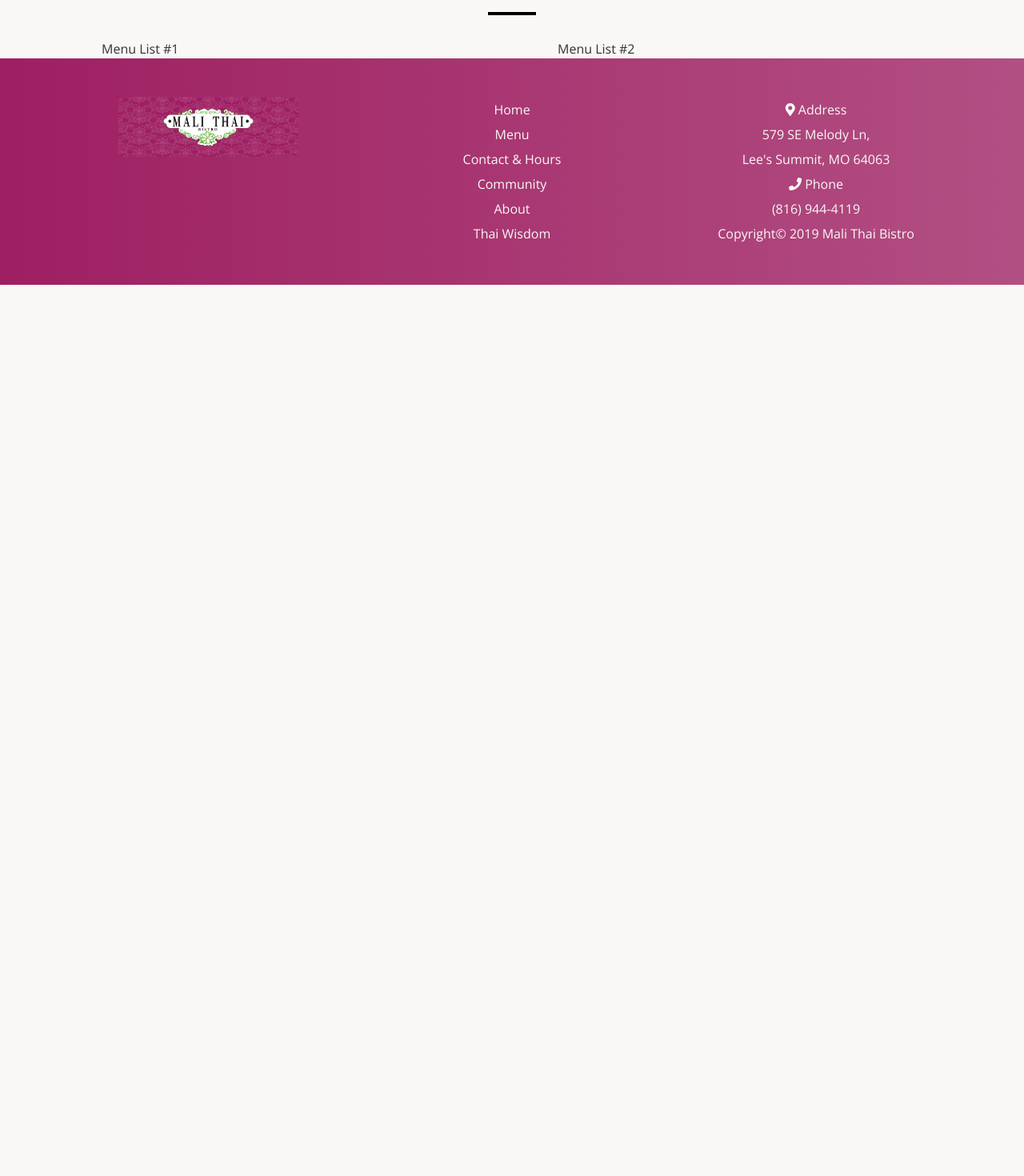
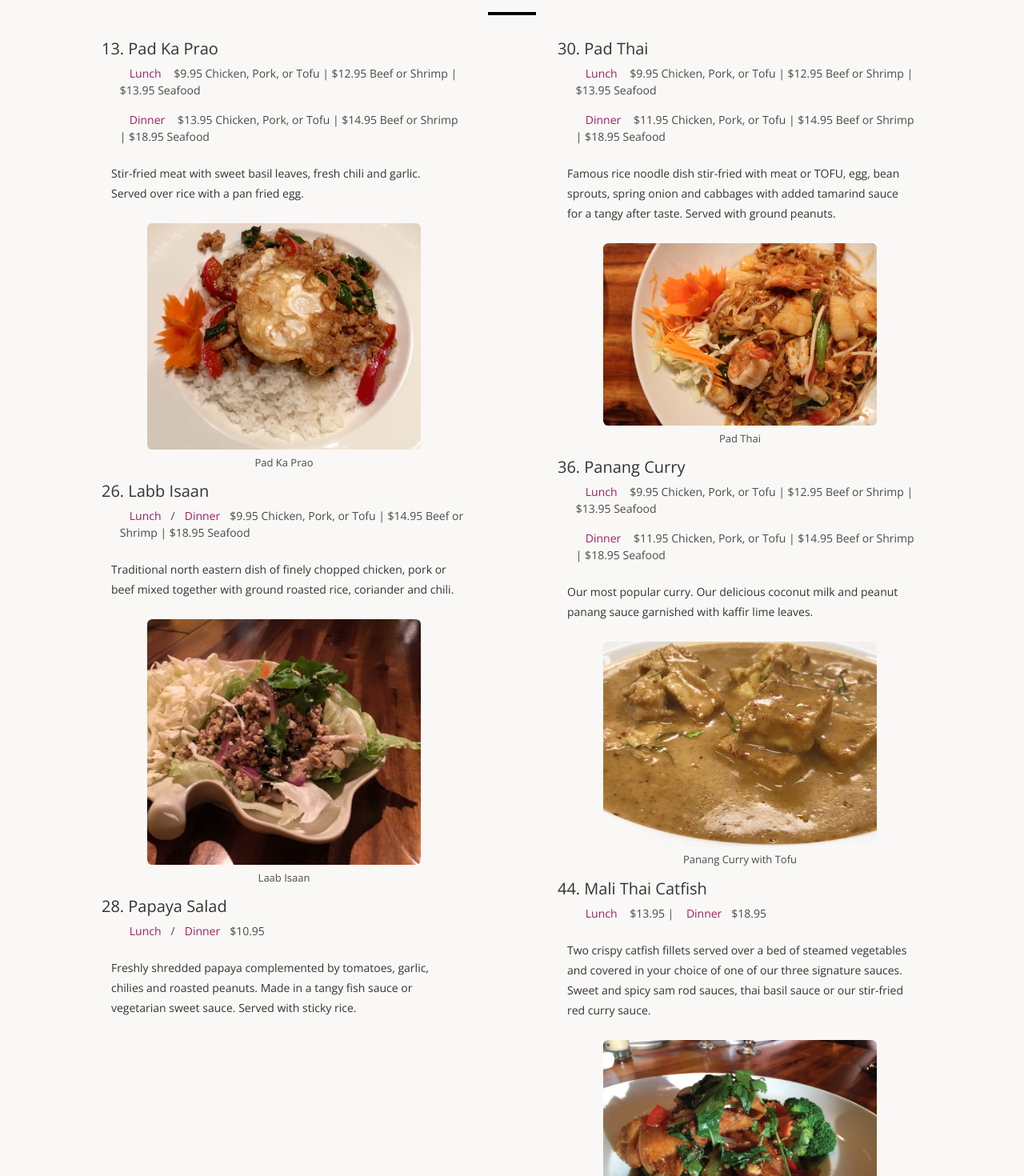
Before and after one commit to keenwilson/react-malithaibistro, a React (Create React App) app: page /menu/housefavorites in a window 1280 px wide. Shown: the part 260-1730 px from the top of the page at 80% size. Before the commit the page ends 800 px from the top, so only its background shows below. Built offline with nearby package versions, Linux system fonts and the light colour scheme.

Commit message:
Add Chef's recommendations

```diff
--- a/src/components/About/style.css
+++ b/src/components/About/style.css
@@ -15,12 +15,6 @@
   margin-right: auto;
   width: 350px;
   height: auto;
-}
-
-.btn-rounded {
-  border-radius: 290486px;
-  padding-left: 1em;
-  padding-right: 1em;
 }
 
 .col-centered {
--- a/src/components/Menu/chefsRecommendations.js
+++ b/src/components/Menu/chefsRecommendations.js
@@ -8,10 +8,18 @@ const ChefsRecommendations = () => {
       </h2>
       <div className="row">
         <div className="col-12 col-md-6 menu-list__description">
-          Menu List #1
+          <h2 className="menu-item__title">Fresh Shrimp Roll</h2>
+          <p className="menu-item__price ">$8.95</p>
+
+          <h2 className="menu-item__title">Lemongrass Beef</h2>
+          <p className="menu-item__price">$9.95</p>
         </div>
         <div className="col-12 col-md-6 menu-list__description">
-          Menu List #2
+          <h2 className="menu-item__title">Pot Sticker (steam/pan fry)</h2>
+          <p className="menu-item__price">$7.95</p>
+
+          <h2 className="menu-item__title">Rad Na Taley (House Favorite)</h2>
+          <p className="menu-item__price">$18.95</p>
         </div>
       </div>
     </div>
--- a/src/components/Menu/houseFavorites.js
+++ b/src/components/Menu/houseFavorites.js
@@ -8,10 +8,130 @@ const HouseFavorites = () => {
       </h2>
       <div className="row">
         <div className="col-12 col-md-6 menu-list__description">
-          Menu List #1
+          <h2 className="menu-item__title">13. Pad Ka Prao</h2>
+          <p className="menu-item__price lunch-dinner">
+            <span className="lunch">Lunch</span> $9.95 Chicken, Pork, or Tofu |
+            $12.95 Beef or Shrimp | $13.95 Seafood
+          </p>
+          <p className="menu-item__price lunch-dinner end-menu-item">
+            <span className="dinner">Dinner</span> $13.95 Chicken, Pork, or Tofu
+            | $14.95 Beef or Shrimp | $18.95 Seafood
+          </p>
+          <p className="menu-item__description">
+            Stir-fried meat with sweet basil leaves, fresh chili and garlic.
+            Served over rice with a pan fried egg.
+          </p>
+
+          <figure className="image">
+            <img
+              className="image-75 image-rounded centered-and-cropped"
+              src="/images/img-food-pad-ka-paw-new.jpg"
+              alt="Mali Thai Bistro - Pad Ka Prao"
+            />
+          </figure>
+          <p className="menu-item__caption">Pad Ka Prao</p>
+
+          <h2 className="menu-item__title">26. Labb Isaan</h2>
+          <p className="menu-item__price lunch-dinner end-menu-item">
+            <span className="lunch">Lunch</span>/
+            <span className="dinner">Dinner</span>
+            $9.95 Chicken, Pork, or Tofu | $14.95 Beef or Shrimp | $18.95
+            Seafood
+          </p>
+          <p className="menu-item__description">
+            Traditional north eastern dish of finely chopped chicken, pork or
+            beef mixed together with ground roasted rice, coriander and chili.
+          </p>
+          <figure className="image">
+            <img
+              id="pad-ka-pao"
+              className="image-75 image-rounded centered-and-cropped"
+              src="/images/img-food-laab.jpg"
+              alt="Mali Thai Bistro - Laab Isaan"
+            />
+          </figure>
+          <p className="menu-item__caption">Laab Isaan</p>
+          <h2 className="menu-item__title">28. Papaya Salad</h2>
+          <p className="menu-item__price lunch-dinner end-menu-item">
+            <span className="lunch">Lunch</span>/
+            <span className="dinner">Dinner</span>
+            $10.95
+          </p>
+
+          <p className="menu-item__description">
+            Freshly shredded papaya complemented by tomatoes, garlic, chilies
+            and roasted peanuts. Made in a tangy fish sauce or vegetarian sweet
+            sauce. Served with sticky rice.
+          </p>
         </div>
         <div className="col-12 col-md-6 menu-list__description">
-          Menu List #2
+          <h2 className="menu-item__title">30. Pad Thai</h2>
+          <p className="menu-item__price lunch-dinner">
+            <span className="lunch">Lunch</span> $9.95 Chicken, Pork, or Tofu |
+            $12.95 Beef or Shrimp | $13.95 Seafood
+          </p>
+          <p className="menu-item__price lunch-dinner end-menu-item">
+            <span className="dinner">Dinner</span> $11.95 Chicken, Pork, or Tofu
+            | $14.95 Beef or Shrimp | $18.95 Seafood
+          </p>
+
+          <p className="menu-item__description">
+            Famous rice noodle dish stir-fried with meat or TOFU, egg, bean
+            sprouts, spring onion and cabbages with added tamarind sauce for a
+            tangy after taste. Served with ground peanuts.
+          </p>
+
+          <figure className="image">
+            <img
+              className="image-75 image-rounded centered-and-cropped"
+              src="/images/img-food-padthai.jpg"
+              alt="Mali Thai Bistro - Pad Thai"
+            />
+          </figure>
+          <p className="menu-item__caption">Pad Thai</p>
+
+          <h2 className="menu-item__title">36. Panang Curry</h2>
+          <p className="menu-item__price lunch-dinner">
+            <span className="lunch">Lunch</span> $9.95 Chicken, Pork, or Tofu |
+            $12.95 Beef or Shrimp | $13.95 Seafood
+          </p>
+          <p className="menu-item__price lunch-dinner end-menu-item">
+            <span className="dinner">Dinner</span> $11.95 Chicken, Pork, or Tofu
+            | $14.95 Beef or Shrimp | $18.95 Seafood
+          </p>
+          <p className="menu-item__description">
+            Our most popular curry. Our delicious coconut milk and peanut panang
+            sauce garnished with kaffir lime leaves.
+          </p>
+          <figure className="image">
+            <img
+              className="image-75 image-rounded centered-and-cropped"
+              src="/images/img-food-panang-curry-with-tofu.jpg"
+              alt="Mali Thai Bistro - Panang Curry with Tofu"
+            />
+          </figure>
+          <p className="menu-item__caption">Panang Curry with Tofu</p>
+
+          <h2 className="menu-item__title">44. Mali Thai Catfish</h2>
+          <p className="menu-item__price lunch-dinner end-menu-item">
+            <span className="lunch">Lunch</span> $13.95 |{" "}
+            <span className="dinner">Dinner</span>
+            $18.95
+          </p>
+          <p className="menu-item__description">
+            Two crispy catfish fillets served over a bed of steamed vegetables
+            and covered in your choice of one of our three signature sauces.
+            Sweet and spicy sam rod sauces, thai basil sauce or our stir-fried
+            red curry sauce.
+          </p>
+          <figure className="image">
+            <img
+              className="image-75 image-rounded centered-and-cropped"
+              src="/images/img-food-mali-thai-catfish.png"
+              alt="Mali Thai Bistro - Mali Thai Catfish"
+            />
+          </figure>
+          <p className="menu-item__caption">Mali Thai Catfish</p>
         </div>
       </div>
     </div>
--- a/src/components/Menu/style.css
+++ b/src/components/Menu/style.css
@@ -74,3 +74,14 @@
   padding-left: 5%;
   padding-right: 5%;
 }
+
+.lunch,
+.dinner {
+  color: #9e1f62;
+  font-family: "Open Sans", sans-serif;
+  font-size: 0.875rem;
+  padding: 0.5rem 0.75rem;
+  font-style: normal;
+  font-weight: 400;
+  letter-spacing: normal;
+}
```
